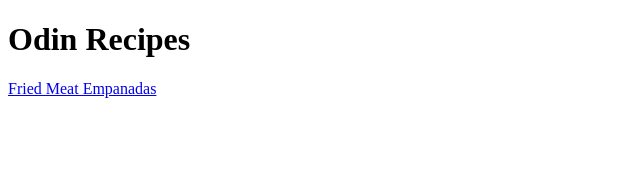
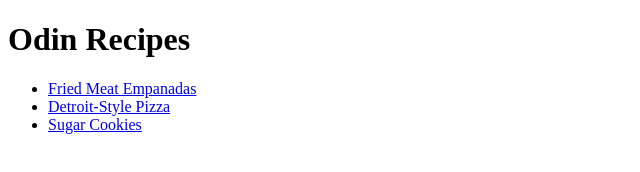
Before and after one commit to murcielaga97/odin-recipes, a plain HTML site: page index.html in a window 1280 px wide. Shown: the whole page, without its empty margins (0-640 px from the left). Drawn offline with Linux system fonts and the light colour scheme.

Commit message:
Added 2 recipes links to index

```diff
--- a/index.html
+++ b/index.html
@@ -8,7 +8,11 @@
 
     <body>
         <h1>Odin Recipes</h1>
-        <a href="../odin-recipes/recipes/empanadas.html">Fried Meat Empanadas</a>
+        <ul>
+            <li><a href="../odin-recipes/recipes/empanadas.html">Fried Meat Empanadas</a></li>
+            <li><a href="../odin-recipes/recipes/pizza.html">Detroit-Style Pizza</a></li>
+            <li><a href="../odin-recipes/recipes/cookies.html">Sugar Cookies</a></li>
+        </ul>
     </body>
 
 </html>
```
Also changed, not shown: recipes/cookies.html (added, +11 -0 lines), recipes/pizza.html (added, +11 -0 lines), 2 other files.
